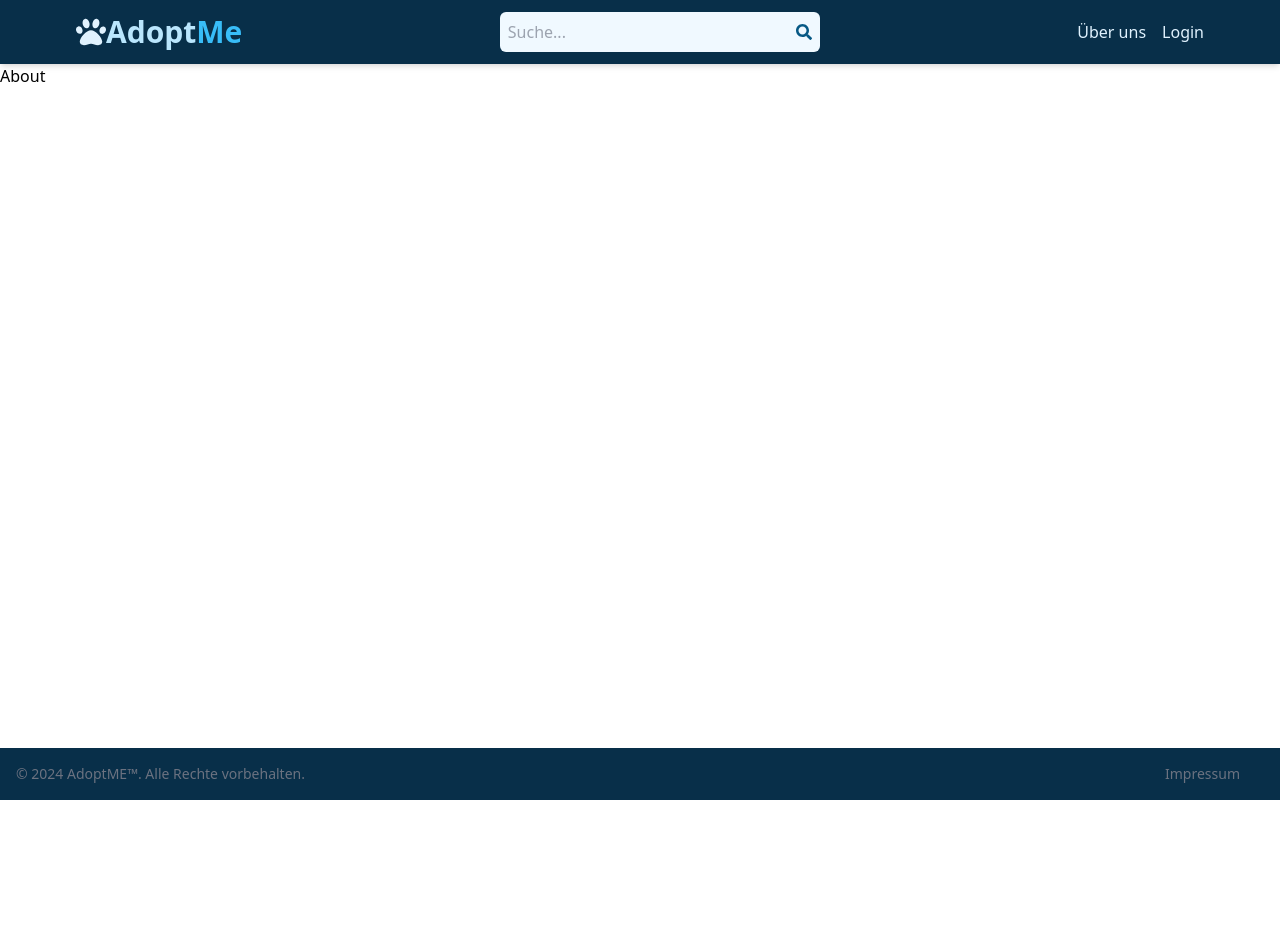
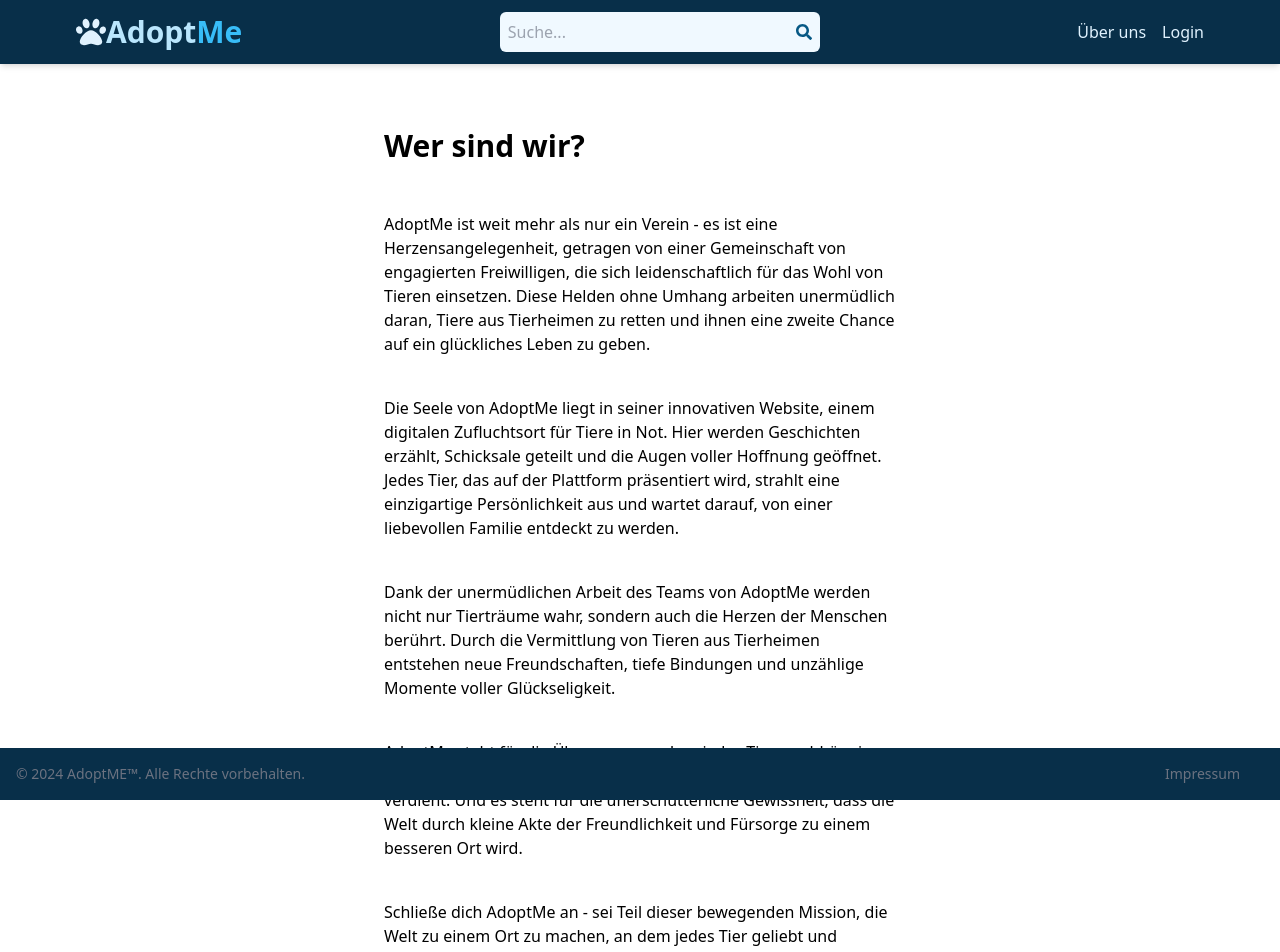
Before and after one commit to ismailbay/mern-adoptme, a React (Vite) app in the folder client/: page /about in a window 1280 px wide. Shown: the top 952 px of the page. Before the commit the page ends 800 px from the top, so only its background shows below. Built offline with nearby package versions, Linux system fonts and the light colour scheme.

Commit message:
feat: add generated about page

```diff
--- a/client/src/pages/About.jsx
+++ b/client/src/pages/About.jsx
@@ -1,7 +1,48 @@
-import React from 'react'
-
 export default function About() {
   return (
-    <div>About</div>
-  )
+    <div className="p-9 sm:px-20 lg:px-36 xl:px-96">
+      <h1 className="text-3xl font-semibold my-7">Wer sind wir?</h1>
+
+      <p className="py-5">
+        AdoptMe ist weit mehr als nur ein Verein - es ist eine
+        Herzensangelegenheit, getragen von einer Gemeinschaft von engagierten
+        Freiwilligen, die sich leidenschaftlich für das Wohl von Tieren
+        einsetzen. Diese Helden ohne Umhang arbeiten unermüdlich daran, Tiere
+        aus Tierheimen zu retten und ihnen eine zweite Chance auf ein
+        glückliches Leben zu geben.
+      </p>
+
+      <p className="py-5">
+        Die Seele von AdoptMe liegt in seiner innovativen Website, einem
+        digitalen Zufluchtsort für Tiere in Not. Hier werden Geschichten
+        erzählt, Schicksale geteilt und die Augen voller Hoffnung geöffnet.
+        Jedes Tier, das auf der Plattform präsentiert wird, strahlt eine
+        einzigartige Persönlichkeit aus und wartet darauf, von einer liebevollen
+        Familie entdeckt zu werden.
+      </p>
+
+      <p className="py-5">
+        Dank der unermüdlichen Arbeit des Teams von AdoptMe werden nicht nur
+        Tierträume wahr, sondern auch die Herzen der Menschen berührt. Durch die
+        Vermittlung von Tieren aus Tierheimen entstehen neue Freundschaften,
+        tiefe Bindungen und unzählige Momente voller Glückseligkeit.
+      </p>
+
+      <p className="py-5">
+        AdoptMe steht für die Überzeugung, dass jedes Tier, unabhängig von
+        seiner Vergangenheit, das Recht auf ein liebevolles Zuhause verdient.
+        Und es steht für die unerschütterliche Gewissheit, dass die Welt durch
+        kleine Akte der Freundlichkeit und Fürsorge zu einem besseren Ort wird.
+      </p>
+
+      <p className="py-5">
+        Schließe dich AdoptMe an - sei Teil dieser bewegenden Mission, die Welt
+        zu einem Ort zu machen, an dem jedes Tier geliebt und geschätzt wird.
+      </p>
+
+      <p className="py-5 text-right">
+        <i>- ChatGPT</i>
+      </p>
+    </div>
+  );
 }
```
